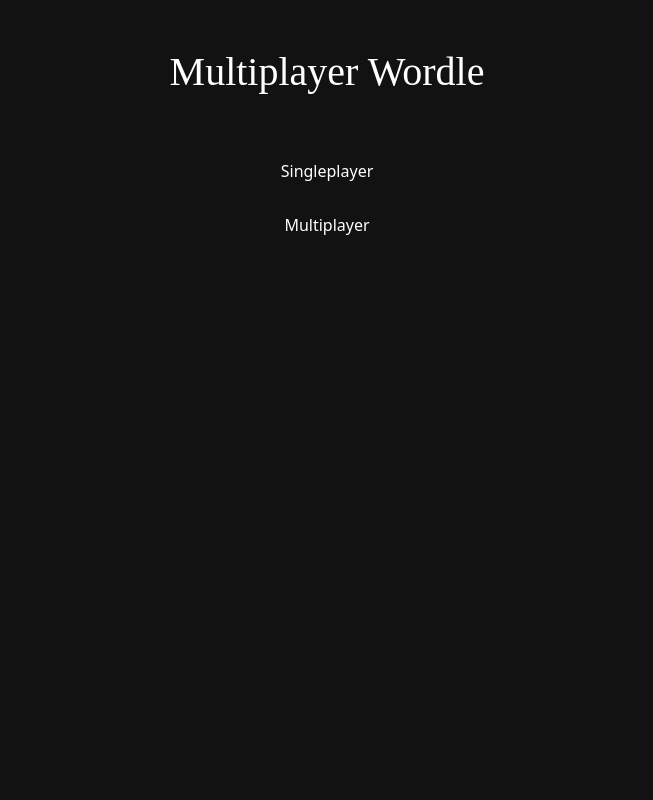
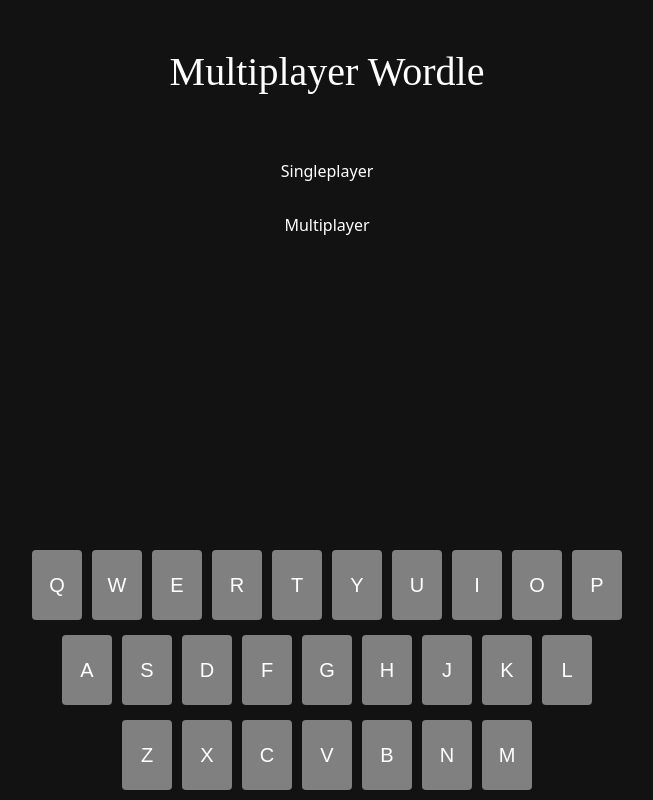
Before and after one commit to GashDarnit/MultiplayerWordle, a React (Vite) app: page / in a window 1280 px wide. Shown: the part 260-1060 px from the top of the page, without its empty margins (313-966 px from the left). Before the commit the page ends 800 px from the top, so only its background shows below. Built offline with nearby package versions, Linux system fonts and the light colour scheme.

Commit message:
Added keyboard layout

```diff
--- a/src/App.css
+++ b/src/App.css
@@ -52,3 +52,40 @@
 .gameRow{
   display: flex;
 }
+
+.row1 {
+  flex: 33%;
+  display: flex;
+  flex-direction: row;
+  display: flex;
+  justify-content: center;
+  margin: 5px;
+}
+.row2 {
+  flex: 33%;
+  display: flex;
+  flex-direction: row;
+  justify-content: center;
+  margin: 5px;
+}
+.row3 {
+  flex: 33%;
+  display: flex;
+  flex-direction: row;
+  justify-content: center;
+  margin: 5px;
+}
+
+.key {
+  width: 50px;
+  height: 70px;
+  margin: 5px;
+  border-radius: 4px;
+  display: grid;
+  place-items: center;
+  font-size: 20px;
+  background-color: grey;
+  color: white;
+  font-family: Arial, Helvetica, sans-serif;
+  cursor: pointer;
+}
--- /dev/null
+++ b/src/Key.tsx
@@ -0,0 +1,11 @@
+import React, { useContext } from "react";
+import './App.css';
+
+function Key({ keyVal }) {
+
+  return (
+    <div className = "key"> {keyVal} </div>
+  );
+}
+
+export default Key;
--- /dev/null
+++ b/src/Keyboard.tsx
@@ -0,0 +1,31 @@
+import React, { useCallback, useEffect, useContext } from "react";
+import Key from "./Key";
+import './App.css';
+
+function Keyboard() {
+    const keys1 = ["Q", "W", "E", "R", "T", "Y", "U", "I", "O", "P"];
+    const keys2 = ["A", "S", "D", "F", "G", "H", "J", "K", "L"];
+    const keys3 = ["Z", "X", "C", "V", "B", "N", "M"];
+
+
+    return (
+        <div className = "keyboard">
+            <div className = "row1">
+                {keys1.map((key) => {
+                    return <Key keyVal = {key}/>
+            })}</div>
+
+            <div className = "row2">
+                {keys2.map((key) => {
+                    return <Key keyVal = {key}/>
+            })} </div>
+
+            <div className = "row3">
+                {keys3.map((key) => {
+                    return <Key keyVal = {key}/>
+            })} </div>
+        </div>
+    );
+}
+
+export default Keyboard;
--- a/src/main.tsx
+++ b/src/main.tsx
@@ -1,10 +1,12 @@
 import React from 'react'
 import ReactDOM from 'react-dom/client'
 import App from './App.tsx'
+import Keyboard from './Keyboard.tsx'
 import 'bootstrap/dist/css/bootstrap.min.css';
 
 ReactDOM.createRoot(document.getElementById('root')!).render(
   <React.StrictMode>
     <App />
+    <Keyboard />
   </React.StrictMode>,
 )
```
